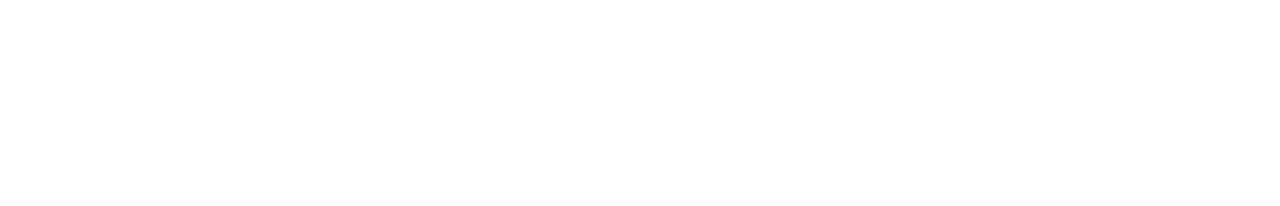
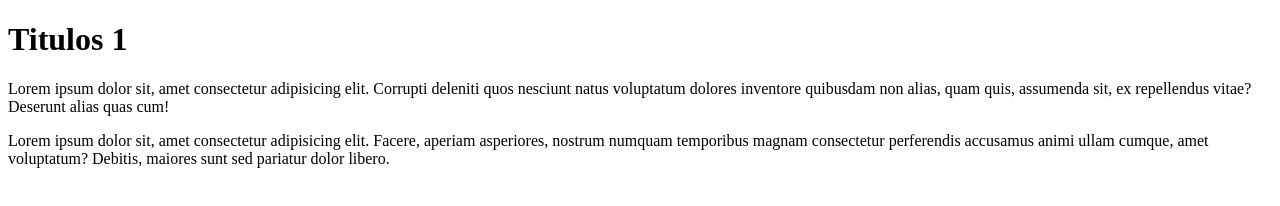
Before and after one commit to konter18/vc1repo1, a plain HTML site: page index.html in a window 1280 px wide. Drawn offline with Linux system fonts and the light colour scheme.

Commit message:
Agrege texto

```diff
--- a/index.html
+++ b/index.html
@@ -8,6 +8,9 @@
 </head>
 <body>
 
+    <h1>Titulos 1</h1>
 
+    <p>Lorem ipsum dolor sit, amet consectetur adipisicing elit. Corrupti deleniti quos nesciunt natus voluptatum dolores inventore quibusdam non alias, quam quis, assumenda sit, ex repellendus vitae? Deserunt alias quas cum!</p>
+    <p>Lorem ipsum dolor sit, amet consectetur adipisicing elit. Facere, aperiam asperiores, nostrum numquam temporibus magnam consectetur perferendis accusamus animi ullam cumque, amet voluptatum? Debitis, maiores sunt sed pariatur dolor libero.</p>
 </body>
 </html>
```
